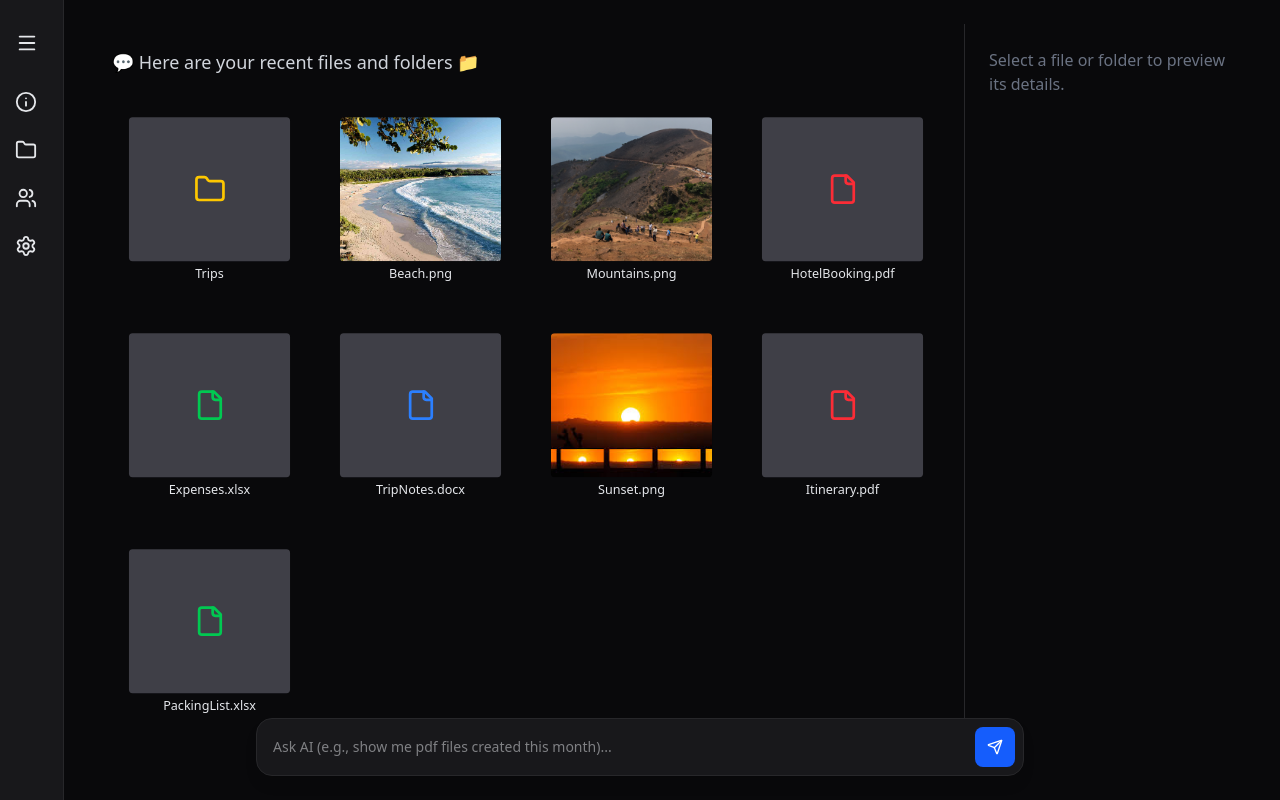
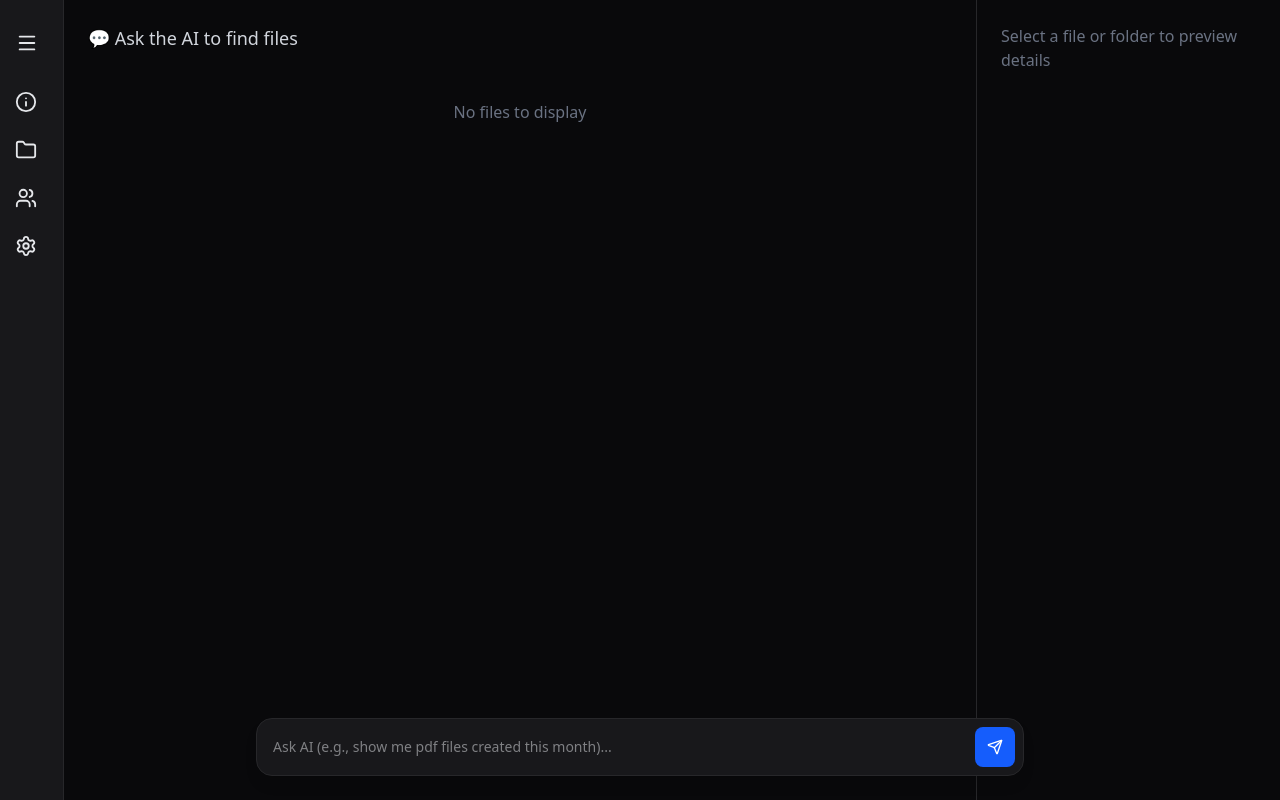
Before and after one commit to Pr0-T0/AI_FILE_MANAGER, a React (Vite) app in the folder ai-file-manager/: page /home/user/Documents/Trips/PackingList.xlsx in a window 1280 px wide. Both pictures are taken after a click on the button "Files". Built offline with nearby package versions, Linux system fonts and the light colour scheme.

Commit message:
Displays Files in frontend

```diff
--- a/ai-file-manager/src/ui/App.tsx
+++ b/ai-file-manager/src/ui/App.tsx
@@ -2,21 +2,40 @@ import { useState } from "react";
 import Sidebar from "./componants/sideBar";
 import MainContent from "./componants/mainContent";
 import FloatingTextBar from "./componants/floatingTextBar";
+import FilesScreen from "./screens/fileScreen";
 
 function App() {
-  // Possible views: 'overview', 'files', 'peers', 'settings'
-  const [currentView, setCurrentView] = useState<"overview" | "files" | "peers" | "settings">("overview");
+  const [currentView, setCurrentView] = useState<
+    "overview" | "files" | "peers" | "settings"
+  >("overview");
 
-  // Handle only display output from AI (no navigation)
-  const handleAIOutput = (response: string | any[]) => {
-    console.log("AI output:", response);
-    // You can later display this response in a message box or console area if needed.
+  // STORE AI RESULT
+  const [aiResult, setAIResult] = useState<any>(null);
+
+  // THIS is the correct handler
+  const handleAIOutput = (response: any) => {
+    console.log("[AI RESULT]", response);
+    setAIResult(response);
+
+    // Optional: auto-switch to files view
+    if (response?.kind === "files") {
+      setCurrentView("files");
+    }
   };
 
   return (
     <div className="h-screen w-screen flex bg-zinc-950 text-gray-200 overflow-hidden">
       <Sidebar setCurrentView={setCurrentView} />
-      <MainContent currentView={currentView} />
+
+      {/* MAIN AREA */}
+      <div className="flex-1 relative">
+        {currentView === "files" ? (
+          <FilesScreen aiResult={aiResult} />
+        ) : (
+          <MainContent currentView={currentView} />
+        )}
+      </div>
+
       <FloatingTextBar onAICommand={handleAIOutput} />
     </div>
   );
--- a/ai-file-manager/src/ui/screens/fileScreen.tsx
+++ b/ai-file-manager/src/ui/screens/fileScreen.tsx
@@ -11,23 +11,18 @@ interface FileItem {
   path?: string;
 }
 
-const mockFiles: FileItem[] = [
-  { id: 1, name: "Trips", type: "folder", path: "/home/user/Pictures/Trips" },
-  { id: 2, name: "Beach.png", type: "image", src: "/mock-images/beach.jpg", size: "2.3 MB", date: "2025-10-12", path: "/home/user/Pictures/Trips/Beach.png" },
-  { id: 3, name: "Mountains.png", type: "image", src: "/mock-images/mountains.png", size: "3.1 MB", date: "2025-10-13", path: "/home/user/Pictures/Trips/Mountains.png" },
-  { id: 4, name: "HotelBooking.pdf", type: "pdf", size: "1.2 MB", date: "2025-10-10", path: "/home/user/Documents/Trips/HotelBooking.pdf" },
-  { id: 5, name: "Expenses.xlsx", type: "excel", size: "0.8 MB", date: "2025-10-09", path: "/home/user/Documents/Trips/Expenses.xlsx" },
-  { id: 6, name: "TripNotes.docx", type: "doc", size: "0.5 MB", date: "2025-10-11", path: "/home/user/Documents/Trips/TripNotes.docx" },
-  { id: 7, name: "Sunset.png", type: "image", src: "/mock-images/sunset.jpeg", size: "1.9 MB", date: "2025-10-14", path: "/home/user/Pictures/Trips/Sunset.png" },
-  { id: 8, name: "Itinerary.pdf", type: "pdf", size: "0.7 MB", date: "2025-10-12", path: "/home/user/Documents/Trips/Itinerary.pdf" },
-  { id: 9, name: "PackingList.xlsx", type: "excel", size: "0.9 MB", date: "2025-10-13", path: "/home/user/Documents/Trips/PackingList.xlsx" },
-];
+interface AIResult {
+  kind: "files" | "aggregate" | "conversation";
+  items?: any[];
+  message?: string;
+}
 
-export default function FilesScreen() {
+export default function FilesScreen({ aiResult }: { aiResult: AIResult | null }) {
   const [files, setFiles] = useState<FileItem[]>([]);
   const [selectedFile, setSelectedFile] = useState<FileItem | null>(null);
-  const [loading, setLoading] = useState(true);
-  const [message, setMessage] = useState("AI is processing your request...");
+  const [message, setMessage] = useState("");
+
+  /* ----------------------- helpers ----------------------- */
 
   const getFileIcon = (type: string) => {
     if (type === "folder") return <Folder className="text-yellow-400" size={36} />;
@@ -37,43 +32,74 @@ export default function FilesScreen() {
     return <FileText size={36} />;
   };
 
+  const mapAIItemToFileItem = (item: any, index: number): FileItem => {
+    const ext = item.extension?.toLowerCase();
+
+    let type: FileItem["type"] = "doc";
+
+    if (item.type === "folder") type = "folder";
+    else if (["png", "jpg", "jpeg", "webp"].includes(ext)) type = "image";
+    else if (ext === "pdf") type = "pdf";
+    else if (["xls", "xlsx"].includes(ext)) type = "excel";
+    else if (["doc", "docx"].includes(ext)) type = "doc";
+
+    return {
+      id: index,
+      name: item.name,
+      type,
+      path: item.path,
+      size: item.size
+        ? `${(item.size / 1024 / 1024).toFixed(2)} MB`
+        : undefined,
+      date: item.created_at,
+      // src: type === "image" ? `file://${item.path}` : undefined,
+      src:
+        type === "image"
+          ? `file:///${encodeURI(item.path)}`
+          : undefined,
+
+    };
+  };
+
+  /* ----------------------- react to AI ----------------------- */
+
   useEffect(() => {
-    const fetchFiles = async () => {
-      setLoading(true);
+    if (!aiResult) return;
+
+    setMessage(aiResult.message ?? "");
+
+    if (aiResult.kind === "files" && Array.isArray(aiResult.items)) {
+      setFiles(aiResult.items.map(mapAIItemToFileItem));
+      setSelectedFile(null);
+    } else {
       setFiles([]);
-      setMessage("AI is processing your request...");
-      await new Promise((res) => setTimeout(res, 1500));
-      setFiles(mockFiles);
-      setMessage("Here are your recent files and folders 📁");
-      setLoading(false);
-    };
-    fetchFiles();
-  }, []);
+    }
+  }, [aiResult]);
+
+  /* ----------------------- UI ----------------------- */
 
   return (
     <div className="flex h-full w-full bg-zinc-950 text-gray-200">
-      {/* Left: Files Section */}
+      {/* LEFT: FILE GRID */}
       <div className="flex-1 p-6 overflow-y-auto custom-scroll">
         <div className="text-gray-300 text-lg font-medium mb-6 animate-fadeIn">
-          💬 {message}
+          💬 {message || "Ask the AI to find files"}
         </div>
 
-        {/* Loading */}
-        {loading && (
-          <div className="flex justify-center items-center h-64">
-            <div className="w-12 h-12 border-4 border-blue-600 border-t-transparent rounded-full animate-spin"></div>
+        {files.length === 0 && (
+          <div className="text-gray-500 mt-12 text-center">
+            No files to display
           </div>
         )}
 
-        {/* Files Grid */}
-        {!loading && (
-          <div className="grid grid-cols-2 md:grid-cols-3 lg:grid-cols-4 gap-4 auto-rows-auto">
+        {files.length > 0 && (
+          <div className="grid grid-cols-2 md:grid-cols-3 lg:grid-cols-4 gap-4">
             {files.map((file, idx) => (
               <div
                 key={file.id}
                 onClick={() => setSelectedFile(file)}
-                className={`flex flex-col items-center p-2 rounded-lg cursor-pointer hover:bg-zinc-800 transition transform duration-300 ease-out opacity-0 scale-90 animate-appear`}
-                style={{ animationDelay: `${idx * 100}ms`, animationFillMode: "forwards" }}
+                className="flex flex-col items-center p-2 rounded-lg cursor-pointer hover:bg-zinc-800 transition opacity-0 scale-90 animate-appear"
+                style={{ animationDelay: `${idx * 80}ms`, animationFillMode: "forwards" }}
               >
                 {file.type === "image" && file.src ? (
                   <img
@@ -86,19 +112,23 @@ export default function FilesScreen() {
                     {getFileIcon(file.type)}
                   </div>
                 )}
-                <div className="text-sm text-center truncate w-full mt-1">{file.name}</div>
+
+                <div className="text-sm text-center truncate w-full mt-1">
+                  {file.name}
+                </div>
               </div>
             ))}
           </div>
         )}
       </div>
 
-      {/* Right: Preview & Metadata */}
+      {/* RIGHT: PREVIEW */}
       <div className="w-1/4 p-6 border-l border-zinc-800">
         <div className="sticky top-0">
           {selectedFile ? (
             <div className="flex flex-col gap-4">
               <h2 className="text-lg font-semibold">Preview</h2>
+
               {selectedFile.type === "image" && selectedFile.src ? (
                 <img
                   src={selectedFile.src}
@@ -106,7 +136,7 @@ export default function FilesScreen() {
                   className="w-full max-h-96 object-contain rounded shadow"
                 />
               ) : (
-                <div className="w-full h-64 flex items-center justify-center bg-zinc-800 rounded text-gray-200">
+                <div className="w-full h-64 flex items-center justify-center bg-zinc-800 rounded">
                   Preview not available
                 </div>
               )}
@@ -118,32 +148,44 @@ export default function FilesScreen() {
                 {selectedFile.size && <p><strong>Size:</strong> {selectedFile.size}</p>}
                 {selectedFile.date && <p><strong>Date:</strong> {selectedFile.date}</p>}
                 {selectedFile.path && (
-                  <p><strong>Path:</strong> <span className="text-gray-500">{selectedFile.path}</span></p>
+                  <p>
+                    <strong>Path:</strong>{" "}
+                    <span className="text-gray-500 break-all">
+                      {selectedFile.path}
+                    </span>
+                  </p>
                 )}
               </div>
             </div>
           ) : (
-            <div className="text-gray-500">Select a file or folder to preview its details.</div>
+            <div className="text-gray-500">
+              Select a file or folder to preview details
+            </div>
           )}
         </div>
       </div>
 
-      {/* Animations & Scrollbar Styling */}
+      {/* styles */}
       <style>
         {`
           @keyframes appear {
             from { opacity: 0; transform: scale(0.9); }
             to { opacity: 1; transform: scale(1); }
           }
-          .animate-appear { animation: appear 300ms forwards; }
-          @keyframes fadeIn { from { opacity: 0; transform: translateY(-4px); } to { opacity: 1; transform: translateY(0); } }
-          .animate-fadeIn { animation: fadeIn 600ms ease-in-out; }
+          .animate-appear { animation: appear 260ms forwards; }
 
-          /* Custom dark scrollbar */
+          @keyframes fadeIn {
+            from { opacity: 0; transform: translateY(-4px); }
+            to { opacity: 1; transform: translateY(0); }
+          }
+          .animate-fadeIn { animation: fadeIn 400ms ease-in-out; }
+
           .custom-scroll::-webkit-scrollbar { width: 10px; }
           .custom-scroll::-webkit-scrollbar-track { background: #1f1f1f; }
-          .custom-scroll::-webkit-scrollbar-thumb { background: #4b5563; border-radius: 6px; }
-          .custom-scroll::-webkit-scrollbar-thumb:hover { background: #2563eb; }
+          .custom-scroll::-webkit-scrollbar-thumb {
+            background: #4b5563;
+            border-radius: 6px;
+          }
         `}
       </style>
     </div>
```
